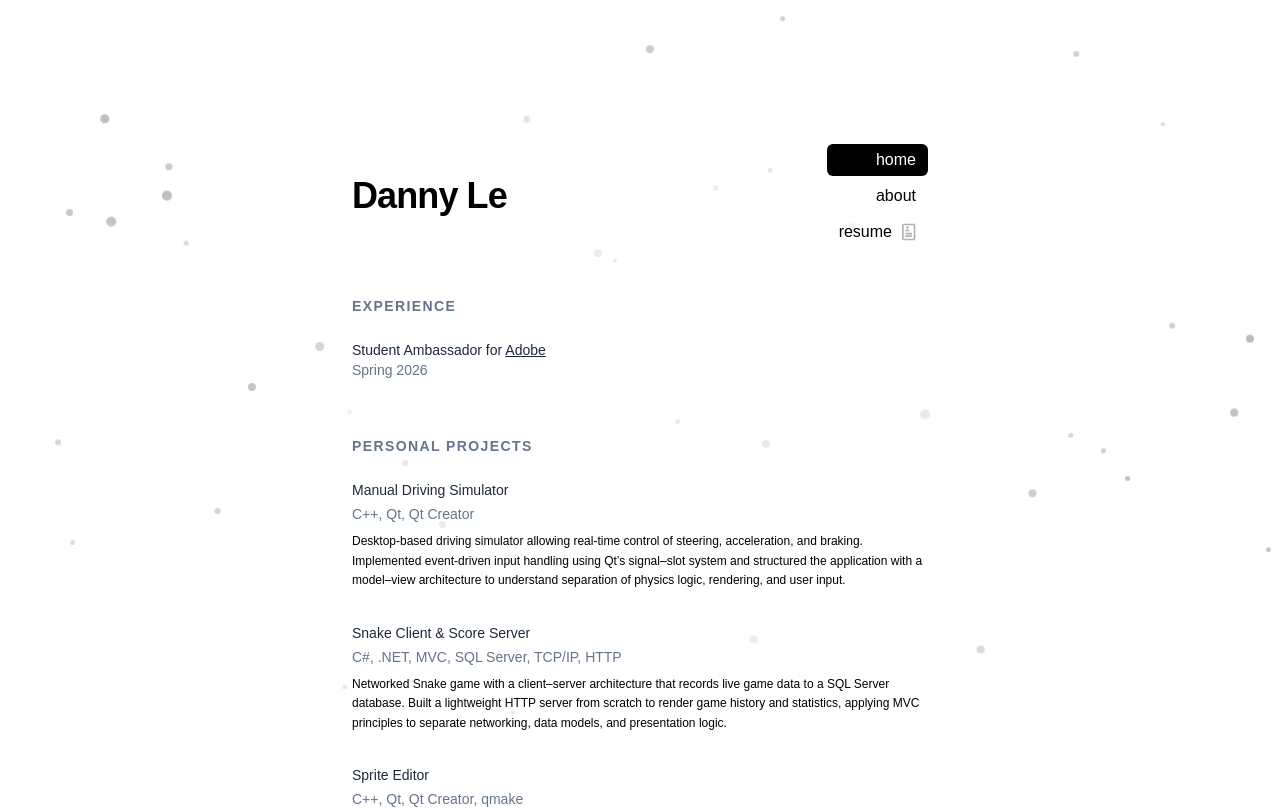
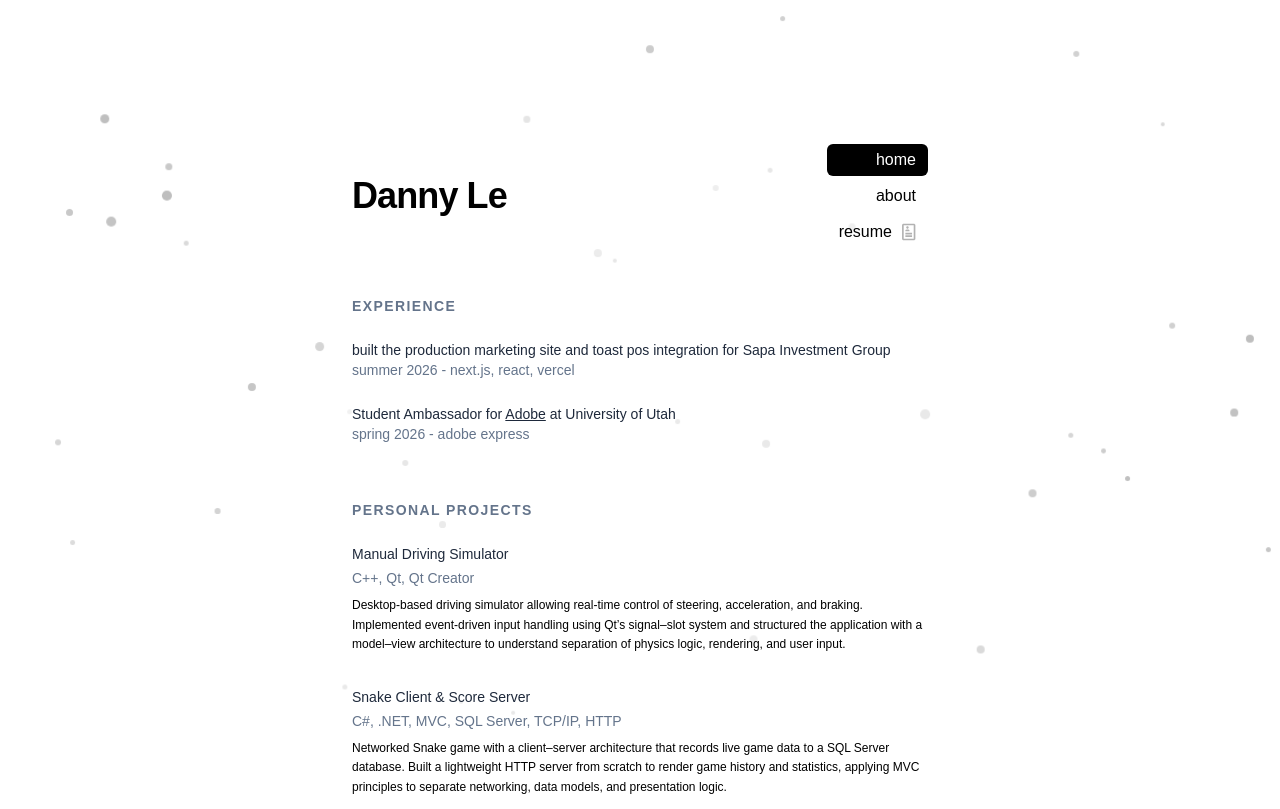
Before and after one commit to danny-tle/personal-website, a Next.js app: page / in a window 1280 px wide. Shown: the top 809 px of the page. Built offline with nearby package versions, Linux system fonts and the light colour scheme; a web font is replaced by a local one.

Commit message:
Add under experience section

```diff
--- a/app/page.js
+++ b/app/page.js
@@ -36,12 +36,20 @@ export default function Home() {
           <div className="section-body">
             <div>
               <p>
+                built the production marketing site and toast pos integration for Sapa Investment Group
+              </p>
+              <p className="text-slate-500">summer 2026 - next.js, react, vercel</p>
+            </div>
+
+            <div>
+              <p>
                 Student Ambassador for {" "}
                 <a href="https://adobe.ly/UofUtah" className="underline">
                   Adobe
                 </a>
+                {" "}at University of Utah
               </p>
-              <p className="text-slate-500"> Spring 2026</p>
+              <p className="text-slate-500">spring 2026 - adobe express</p>
             </div>
           </div>
         </section>
```
